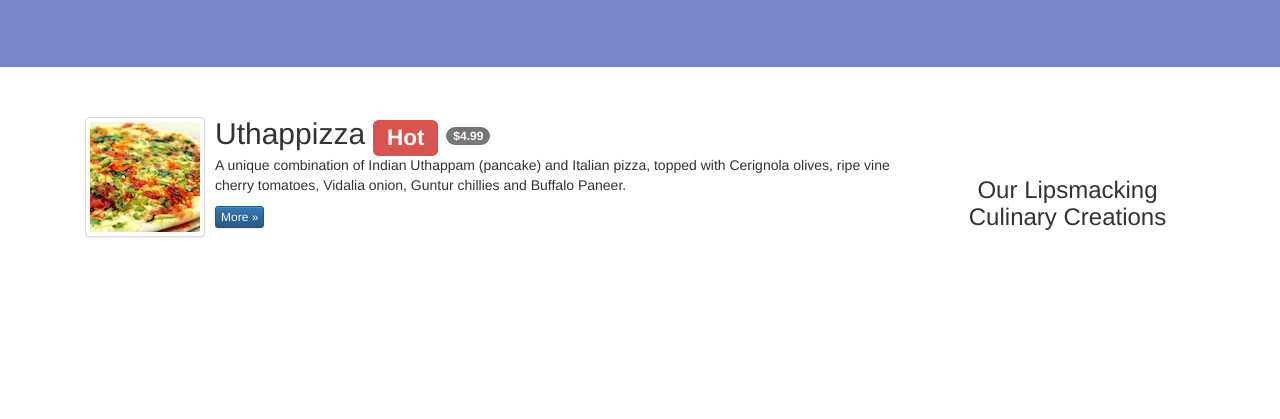
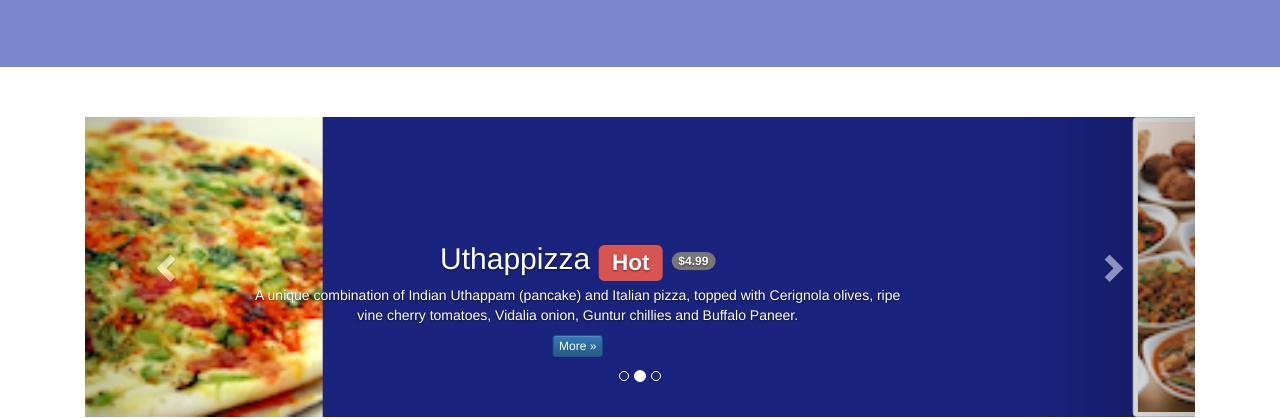
Before and after one commit to mayureshindapurkar/CAPSTONE-Project, a plain HTML site: page front-end-UI-framework/conFusion/index.html in a window 1280 px wide. Shown: the part 392-811 px from the top of the page. Drawn offline with nearby package versions, Linux system fonts and the light colour scheme.

Commit message:
Implemented Carousel

```diff
--- a/front-end-UI-framework/conFusion/css/mystyles.css
+++ b/front-end-UI-framework/conFusion/css/mystyles.css
@@ -76,3 +76,15 @@ body {
 .affix {
     top:100px;
 }
+.carousel {
+    background:#1A237E;
+}
+.carousel .item {
+  height: 300px;
+}
+.item img {
+    position: absolute;
+    top: 0;
+    left: 0;
+    min-height: 300px;
+}
--- a/front-end-UI-framework/conFusion/index.html
+++ b/front-end-UI-framework/conFusion/index.html
@@ -114,6 +114,56 @@
         </div>
     </header>
     <div class="container">
+        <div class="row row-content">
+            <div class="col-xs-12">
+                <div id="mycarousel" class="carousel slide" data-ride="carousel">
+                    <!-- Indicators -->
+                    <ol class="carousel-indicators">
+                        <li data-target="#mycarousel" data-slide-to="0" class="active"></li>
+                        <li data-target="#mycarousel" data-slide-to="1"></li>
+                        <li data-target="#mycarousel" data-slide-to="2"></li>
+                    </ol>
+                    <!-- Wrapper for slides -->
+                    <div class="carousel-inner" role="listbox">
+                        <div class="item active">
+                            <img class="img-responsive" src="img/uthappizza.png" alt="Uthappizza">
+                            <div class="carousel-caption">
+                                <h2>Uthappizza  <span class="label label-danger">Hot</span> <span class="badge">$4.99</span></h2>
+                                <p>A unique combination of Indian Uthappam (pancake) and Italian pizza, topped with Cerignola olives, ripe vine cherry tomatoes, Vidalia onion, Guntur chillies and Buffalo Paneer.</p>
+                                <p><a class="btn btn-primary btn-xs" href="#">More &raquo;</a></p>
+                            </div>
+                        </div>
+                        <div class="item">
+                            <img class="media-object img-thumbnail" src="img/buffet.png" alt="Buffet">
+                            <div class="carousel-caption">
+                                <h2>Weekend Grand Buffet <span class="label label-danger label-xs">New</span></h2>
+                                <p>A unique combination of Indian Uthappam (pancake) and Italian pizza, topped with Cerignola olives, ripe vine cherry tomatoes, Vidalia onion, Guntur chillies and Buffalo Paneer.</p>
+                                <p><a class="btn btn-primary btn-xs" href="#">More &raquo;</a></p>
+                            </div>
+                        </div>
+                        <div class="item">
+                            <img class="media-object img-thumbnail" src="img/alberto.png" alt="Alberto Somayya">
+                            <div class="carousel-caption">
+                                <h2 class="media-heading">Alberto Somayya</h2>
+                                <h4>Executive Chef</h4>
+                                <p>Award winning three-star Michelin chef with wide International experience having worked closely with whos-who in the culinary world, he specializes in creating mouthwatering Indo-Italian fusion experiences.
+                                </p>
+                                <p><a class="btn btn-primary btn-xs" href="#">More &raquo;</a></p>
+                            </div>
+                        </div>
+                    </div>
+                    <!-- Controls -->
+                    <a class="left carousel-control" href="#mycarousel" role="button" data-slide="prev">
+                        <span class="glyphicon glyphicon-chevron-left" aria-hidden="true"></span>
+                        <span class="sr-only">Previous</span>
+                    </a>
+                    <a class="right carousel-control" href="#mycarousel" role="button" data-slide="next">
+                        <span class="glyphicon glyphicon-chevron-right" aria-hidden="true"></span>
+                        <span class="sr-only">Next</span>
+                    </a>
+                </div>
+            </div>
+        </div>
         <div>
             <div class="row row-content">
                 <div class="col-xs-12 col-sm-3 col-sm-push-9">
```
